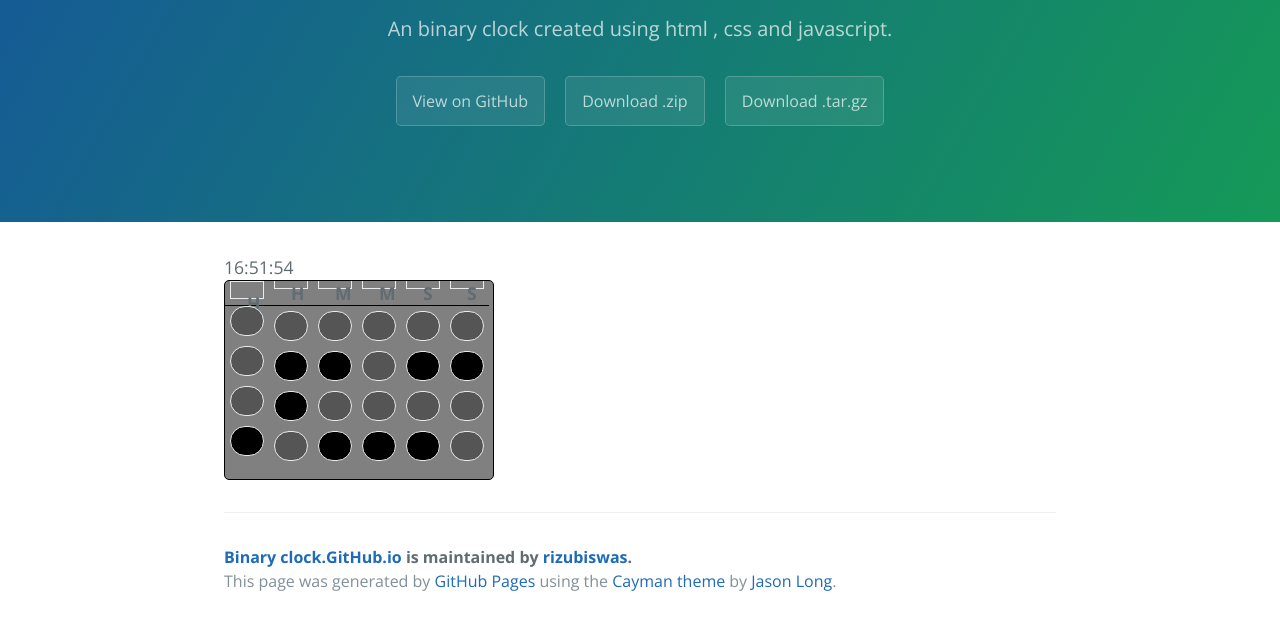
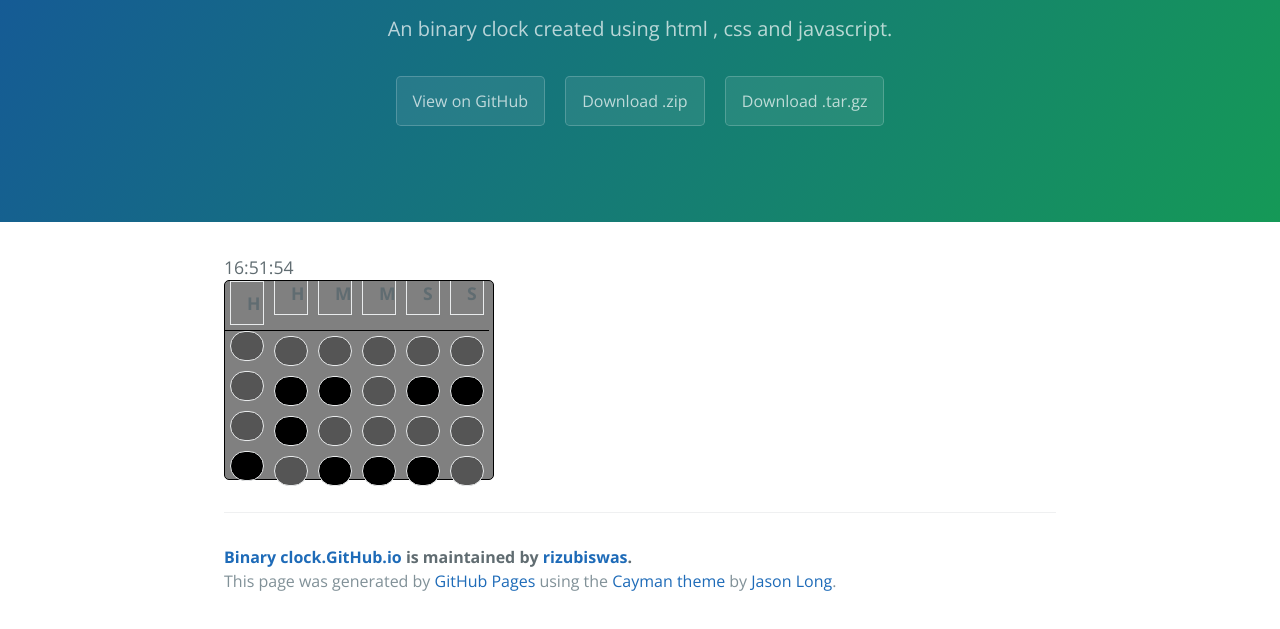
Before and after one commit to itisrizu/binary_clock.github.io, a plain HTML site: page index.html in a window 1280 px wide. Shown: the part 161-790 px from the top of the page. Drawn offline with nearby package versions, Linux system fonts and the light colour scheme.

Commit message:
Update index.html

```diff
--- a/index.html
+++ b/index.html
@@ -18,7 +18,6 @@
 	}
 
 	.doth{
-		height:10px;
 		width:30px;
 		background-color:grey;
 		margin:5px;
```
